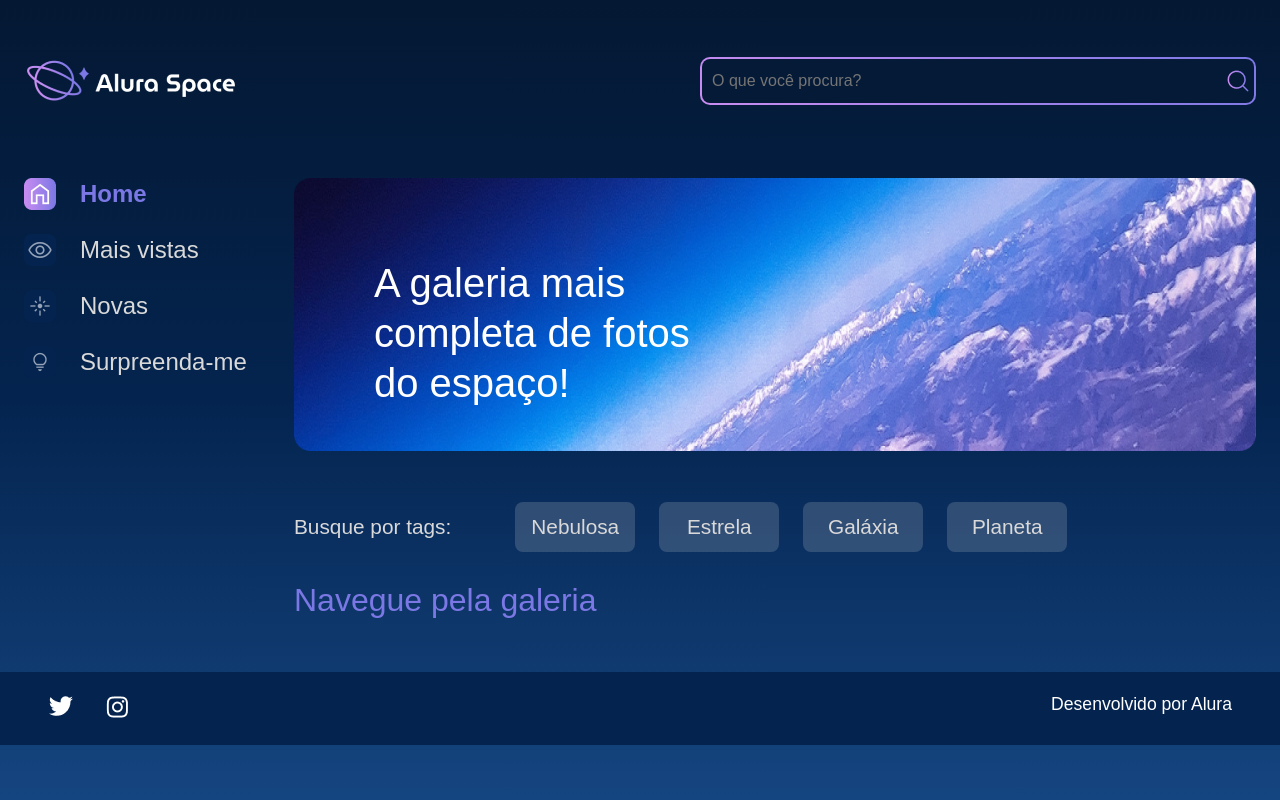
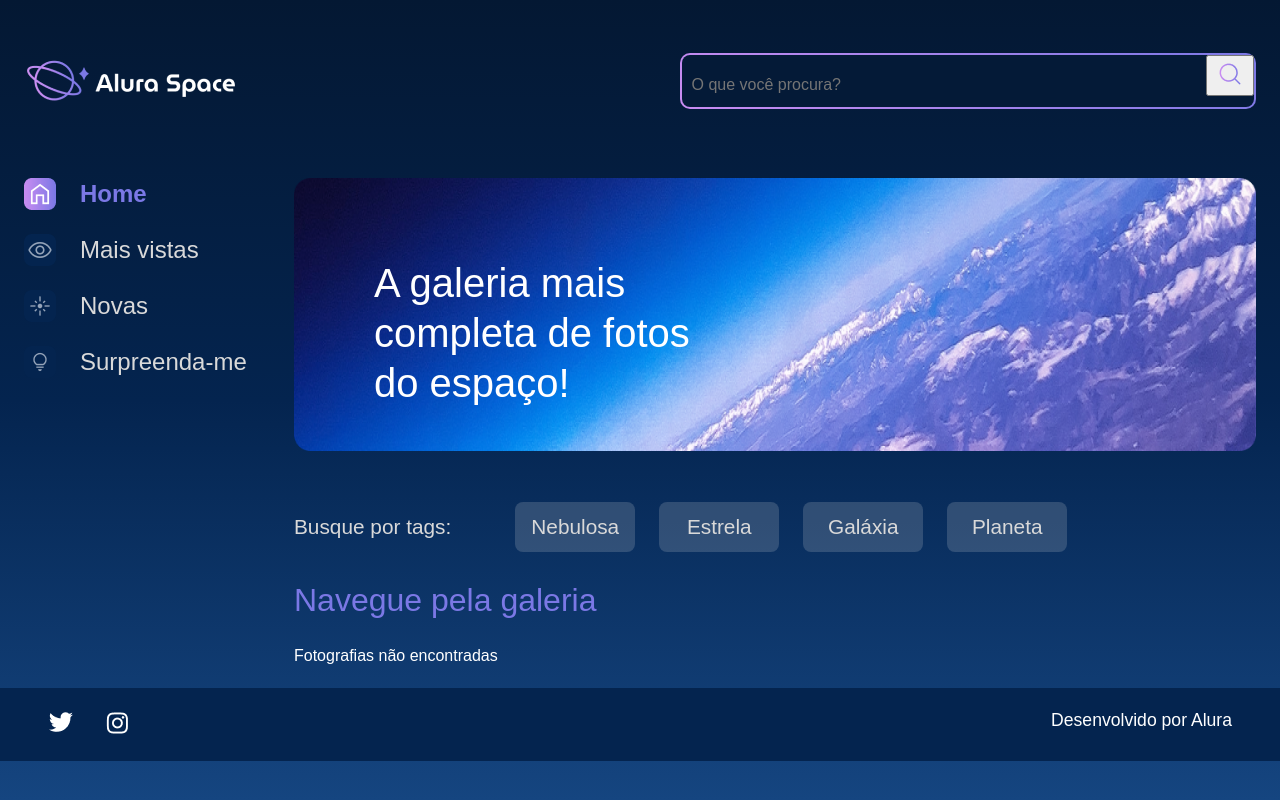
Before and after one commit to emiliosds/alura_space, a Django app: page / in a window 1280 px wide. Run offline with Django 4.2, Linux system fonts and the light colour scheme; data that the repository does not hold is empty.

Commit message:
Termino do curso de persistência de dados

```diff
--- a/galeria/urls.py
+++ b/galeria/urls.py
@@ -1,7 +1,8 @@
 from django.urls import path
-from galeria.views import index, imagem
+from galeria.views import index, imagem, buscar
 
 urlpatterns = [
     path('', index, name = 'index'),
     path('imagem/<int:foto_id>', imagem, name = 'imagem'),
+    path('buscar', buscar, name = 'buscar')
 ]
--- a/galeria/views.py
+++ b/galeria/views.py
@@ -8,3 +8,10 @@ def index(request):
 def imagem(request, foto_id):
     fotografia = get_object_or_404(Fotografia, pk=foto_id)
     return render(request, 'galeria/imagem.html', { "fotografia" : fotografia })
+
+def buscar(request):
+    if "buscar" in request.GET:
+        nome_a_buscar = request.GET["buscar"]
+        if nome_a_buscar:
+            fotografias = Fotografia.objects.order_by("-data_fotografia").filter(nome__icontains=nome_a_buscar)
+    return render(request, "galeria/buscar.html", { "cards" : fotografias })
--- a/templates/galeria/imagem.html
+++ b/templates/galeria/imagem.html
@@ -17,7 +17,7 @@
                         <div class="imagem__texto">
                             <p class="imagem__titulo">{{ fotografia.nome }}</p>
                             <p class="imagem__descricao">{{ fotografia.legenda }}</p>
-                            <p class="imagem__texto">O que se parece muito com montanhas escarpadas em uma noite enluarada é na verdade a borda de uma região jovem e próxima de formação de estrelas NGC 3324 na Nebulosa Carina. Capturada em luz infravermelha pela Near-Infrared Camera ( NIRCam ) no Telescópio Espacial James Webb da NASA, esta imagem revela áreas anteriormente obscurecidas do nascimento de estrelas.</p>
+                            <p class="imagem__texto">{{ fotografia.descricao }}</p>
                         </div>
                     </div>
                 </div>
--- a/templates/galeria/index.html
+++ b/templates/galeria/index.html
@@ -22,15 +22,16 @@
             <section class="galeria">
                 <div class="cards">
                     <h2 class="cards__titulo">Navegue pela galeria</h2>
+                    {% if cards %}
+                    {% for fotografia in cards %}
                     <ul class="cards__lista">
-                        {% if cards %}
-                        {% for fotografia in cards %}
                         <li class="card">
                             <a href="{% url 'imagem' fotografia.id %}">
                                 {% if fotografia.foto == "" or fotografia.foto == null %}
-                                    <img class="card__imagem" src="{% static '/assets/imagens/galeria/not-found.png'%}" alt="foto">
+                                <img class="card__imagem" src="{% static '/assets/imagens/galeria/not-found.png'%}"
+                                    alt="foto">
                                 {% else %}
-                                    <img class="card__imagem" src="{{ fotografia.foto.url }}" alt="foto">
+                                <img class="card__imagem" src="{{ fotografia.foto.url }}" alt="foto">
                                 {% endif %}
                             </a>
                             <span class="card__tag">{{ fotografia.categoria }}</span>
@@ -39,15 +40,19 @@
                                 <div class="card__texto">
                                     <p class="card__descricao">{{ fotografia.legenda }}</p>
                                     <span>
-                                        <img src="{% static '/assets/ícones/1x/favorite_outline.png'%}" alt="ícone de coração">
+                                        <img src="{% static '/assets/ícones/1x/favorite_outline.png'%}"
+                                            alt="ícone de coração">
                                     </span>
                                 </div>
                             </div>
                         </li>
-                        {% endfor %}
-                        {% else %}
-                        {% endif %}
                     </ul>
+                    {% endfor %}
+                    {% else %}
+                    <div class="imagem__texto">
+                        <p>Fotografias não encontradas</p>
+                    </div>
+                    {% endif %}
                 </div>
             </section>
         </section>
--- a/templates/galeria/partials/_header.html
+++ b/templates/galeria/partials/_header.html
@@ -3,8 +3,12 @@
     <img src="{% static '/assets/logo/Logo(2).png'%}" alt="Logo da Alura Space" />
     <div class="cabecalho__busca">
         <div class="busca__fundo">
-            <input class="busca__input" type="text" placeholder="O que você procura?">
-            <img class="busca__icone" src="{% static '/assets/ícones/1x/search.png'%}" alt="ícone de search">
+            <form action="{% url 'buscar' %}">
+                <input name="buscar" class="busca__input" type="text" placeholder="O que você procura?">
+                <button type="submit">
+                    <img class="busca__icone" src="{% static '/assets/ícones/1x/search.png'%}" alt="ícone de search">
+                </button>
+            </form>
         </div>
     </div>
 </header>
```
